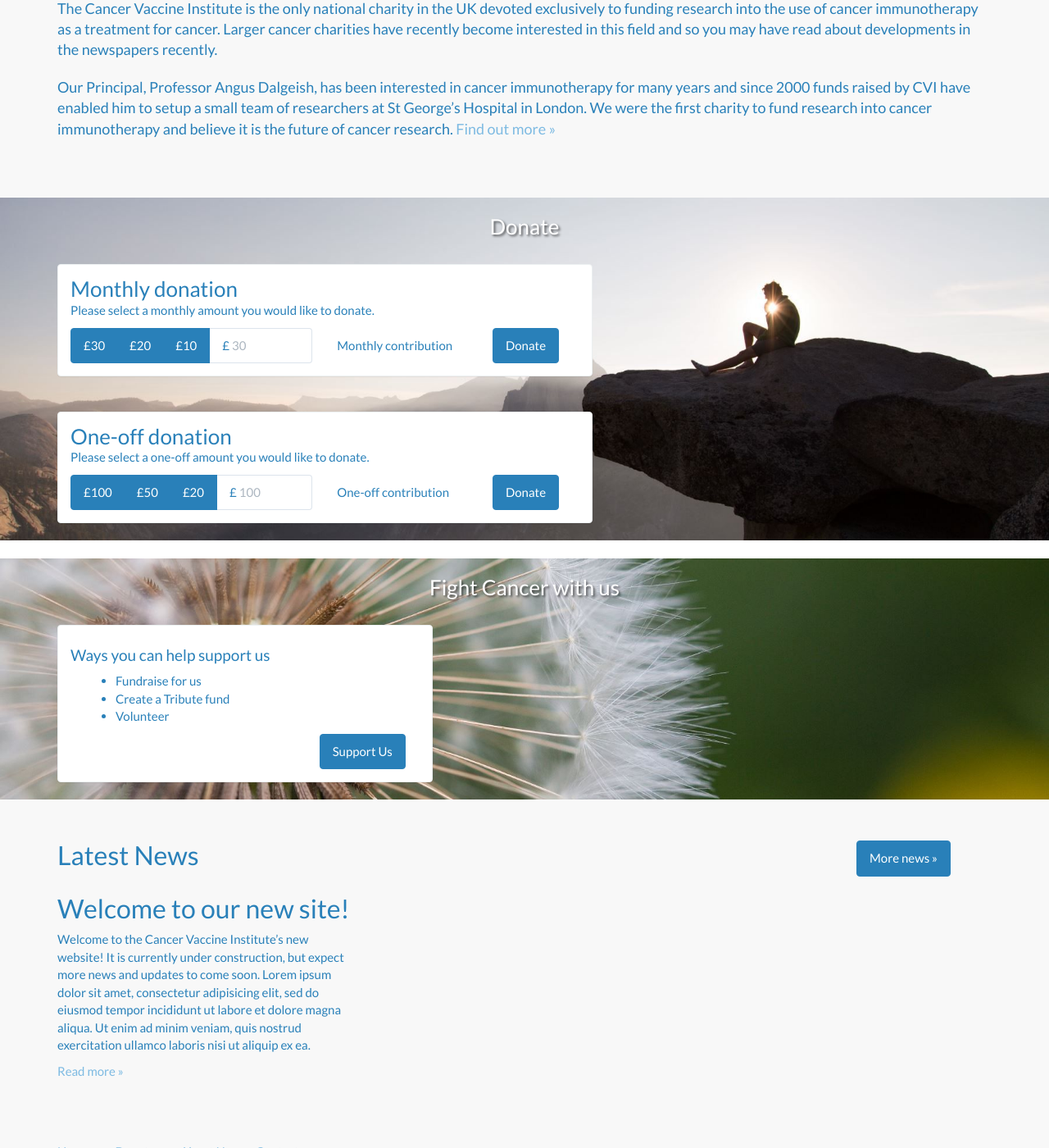
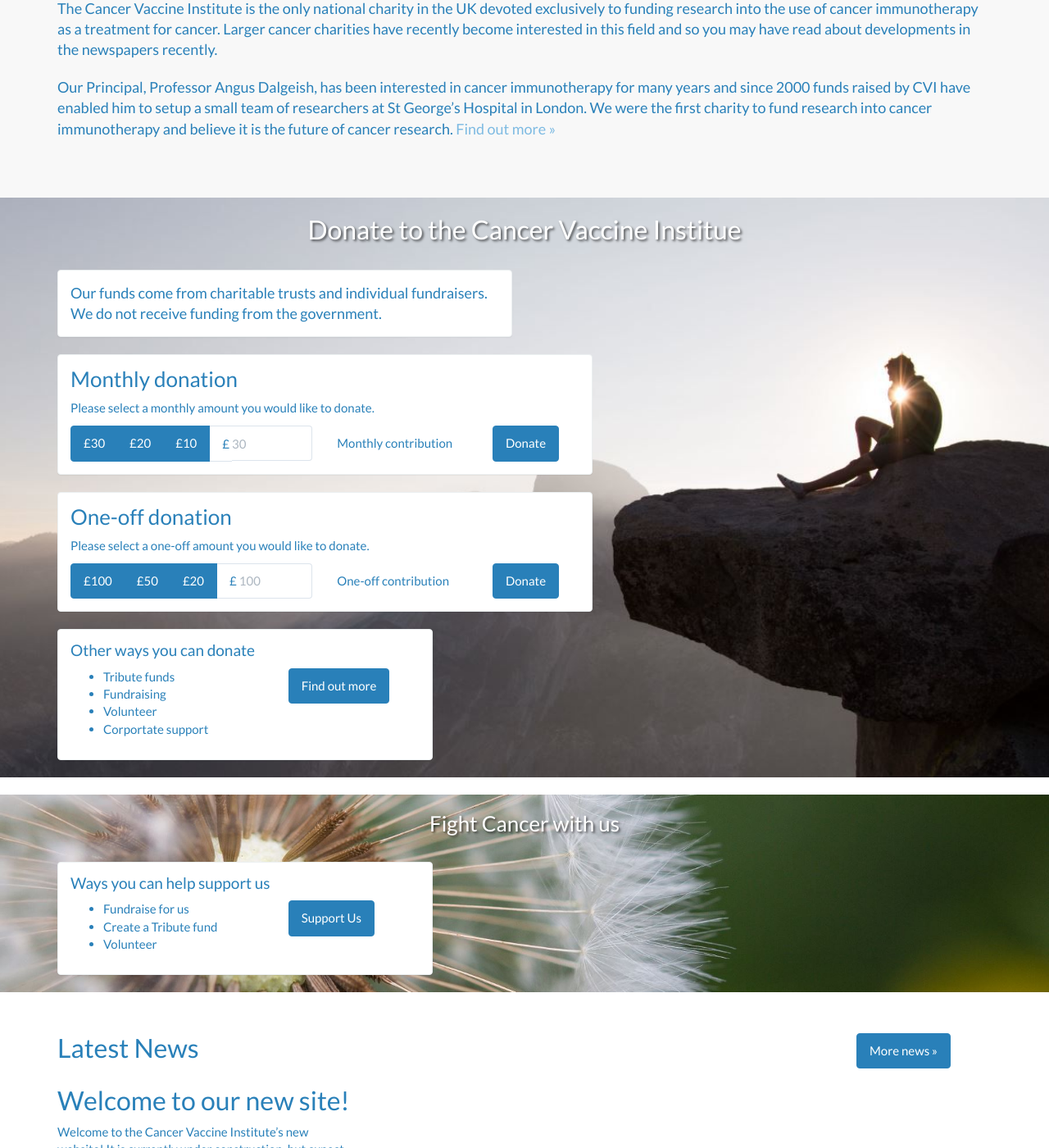
Before and after one commit to CancerVaccine/cancervaccine.github.io, a Jekyll site: the page built from index.html, in a window 1280 px wide and 1400 px high, scrolled down 801 px. Shown: the whole window at 82% size. Built offline with Jekyll 4.4.1, drawn with Linux system fonts in a browser that asks for light colours; nearby versions of some CDN libraries.

Commit message:
Adding more content to homepage

```diff
--- a/_includes/donations/donate-monthly.html
+++ b/_includes/donations/donate-monthly.html
@@ -1,6 +1,6 @@
 <div class="row">
 	<div class="col-xs-12">
-		<label class="h3" style="margin:0">Monthly donation</label>
+		<label class="h3" style="margin-top:0">Monthly donation</label>
 		<p>
 			Please select a monthly amount you would like to donate.
 		</p>
--- a/_includes/donations/donate-single.html
+++ b/_includes/donations/donate-single.html
@@ -1,6 +1,6 @@
 <div class="row">
 	<div class="col-xs-12">
-		<label class="h3" style="margin:0">One-off donation</label>
+		<label class="h3" style="margin-top:0">One-off donation</label>
 		<p>
 			Please select a one-off amount you would like to donate.
 		</p>
--- a/index.html
+++ b/index.html
@@ -69,10 +69,23 @@
     <div class="container">
       <div class="row">
         <div class="banner-text">
-          <h3>Donate</h3>
+          <h2>Donate to the Cancer Vaccine Institue</h2>
         </div>
       </div>
       <br />
+      <div class="row">
+        <div class="col-sm-6">
+          <div class="panel panel-default">
+            <div class="panel-body">
+              <p class="lead" style="margin:0">
+                Our funds come from charitable trusts and individual fundraisers.
+                <br />
+                We do not receive funding from the government.
+              </p>
+            </div>
+          </div>
+        </div>
+      </div>
       <div class="row">
         <div class="col-sm-7">
           <div class="panel panel-default">
@@ -82,12 +95,35 @@
           </div>
         </div>
       </div>
-      <br />
       <div class="row">
         <div class="col-sm-7">
           <div class="panel panel-default">
             <div class="panel-body">
               {% include donations/donate-single.html %}
+            </div>
+          </div>
+        </div>
+      </div>
+      <div class="row">
+        <div class="col-sm-5">
+          <div class="panel panel-default">
+            <div class="panel-body">
+              <h4 style="margin-top:0">Other ways you can donate</h4>
+              <div class="row">
+                <div class="col-md-7">
+                    <ul>
+                      <li>Tribute funds</li>
+                      <li>Fundraising</li>
+                      <li>Volunteer</li>
+                      <li>Corportate support</li>
+                    </ul>
+                </div>
+                <div class="col-md-5">
+                  <a href="/support-us/donate/" class="btn btn-primary" role="button">
+                    Find out more
+                  </a>
+                </div>
+              </div>
             </div>
           </div>
         </div>
@@ -109,19 +145,23 @@
         <div class="col-sm-5">
           <div class="panel panel-default">
             <div class="panel-body">
-              <h4>Ways you can help support us</h4>
-              <div class="col-sm-8">
-                <ul>
-                  <li>Fundraise for us</li>
-                  <li>Create a Tribute fund</li>
-                  <li>Volunteer</li>
-                </ul>
-              </div>
+
+              <h4 style="margin-top:0">Ways you can help support us</h4>
               <div class="row">
-                <div class="col-sm-offset-8 col-sm-4">
-                  <a href="/support-us/fundraise/" class="btn btn-primary" role="button">Support Us</a>
+                <div class="col-md-7">
+                    <ul>
+                      <li>Fundraise for us</li>
+                      <li>Create a Tribute fund</li>
+                      <li>Volunteer</li>
+                    </ul>
+                </div>
+                <div class="col-md-5">
+                  <a href="/support-us/fundraise/" class="btn btn-primary" role="button">
+                    Support Us
+                  </a>
                 </div>
               </div>
+
             </div>
           </div>
         </div>
@@ -129,7 +169,7 @@
     </div>
   </div>
 
-  <div class="content-section-a">
+  <div class="content-section-a" style="background-color: white">
     {% include latest-news-row.html %}
   </div>
 </div>
```
